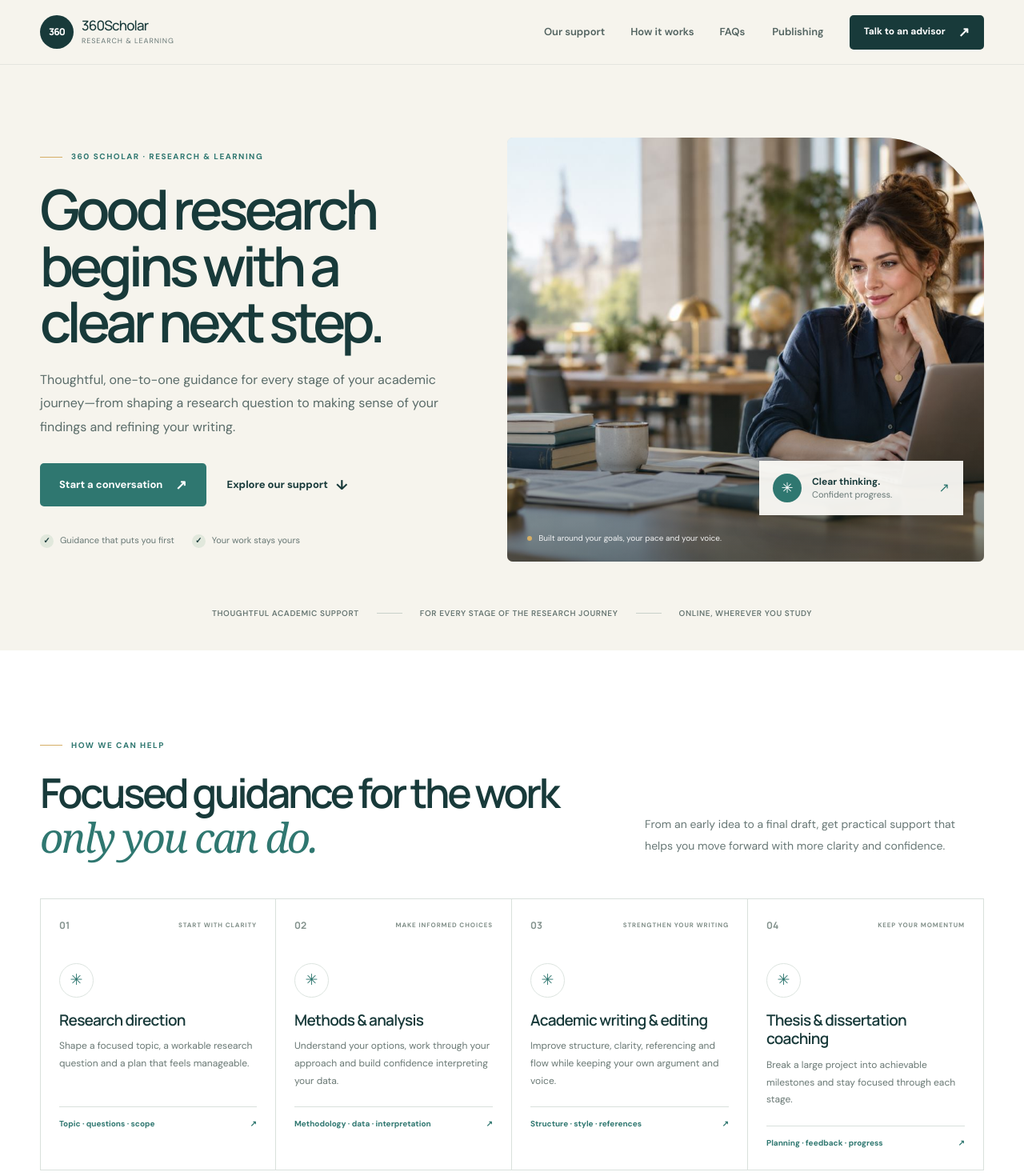
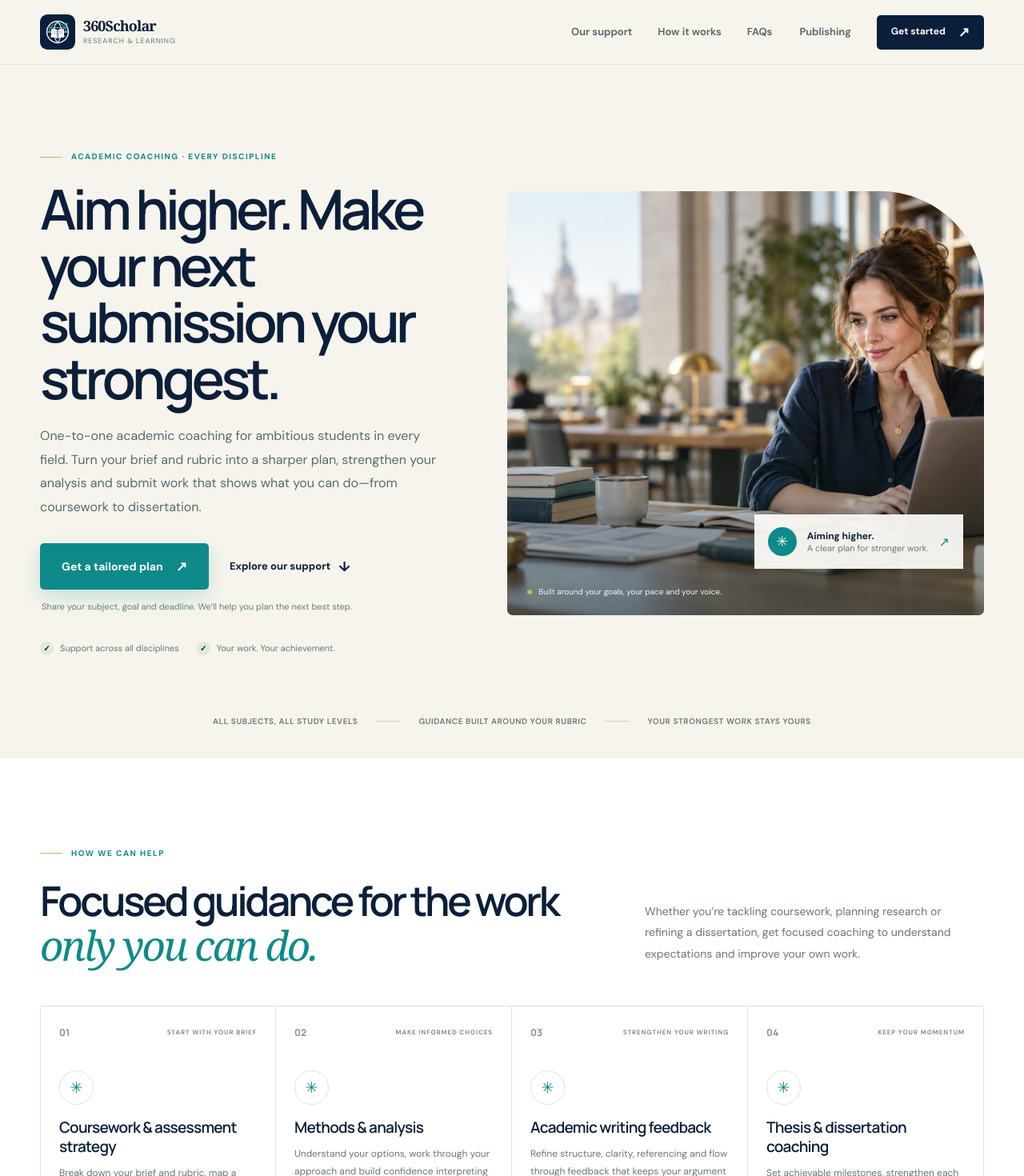
Before and after one commit to jayR3/360Scholar-research, a Next.js app: page / in a window 1280 px wide. Shown: the top 1470 px of the page at 80% size. Built offline with nearby package versions, Linux system fonts and the light colour scheme.

Commit message:
Align research site brand and CTA

```diff
--- a/app/globals.css
+++ b/app/globals.css
@@ -1,7 +1,7 @@
 :root {
-  --ink: #173a3a;
-  --brand: #183a3a;
-  --teal: #2f7770;
+  --ink: #0b1f3a;
+  --brand: #0b1f3a;
+  --teal: #0e8a8a;
   --accent: #d5ae66;
   --paper: #f6f4ed;
   --white: #fff;
@@ -39,10 +39,10 @@ button, a { -webkit-tap-highlight-color: transparent; }
 .site-header { position: sticky; top: 0; z-index: 50; background: rgba(246,244,237,.93); backdrop-filter: blur(16px); border-bottom: 1px solid rgba(23,58,58,.08); }
 .header-inner { min-height: 80px; display: flex; align-items: center; justify-content: space-between; gap: 30px; }
 .brand { display: inline-flex; align-items: center; gap: 10px; flex-shrink: 0; }
-.brand-mark { display: grid; place-items: center; width: 42px; height: 42px; color: var(--white); background: var(--brand); border-radius: 50%; font-family: var(--display); font-size: 12px; font-weight: 800; letter-spacing: -.07em; }
+.brand-mark { display: block; width: 44px; height: 44px; flex-shrink: 0; border-radius: 9px; object-fit: contain; }
 .brand-copy { display: grid; line-height: 1.1; }
-.brand-copy strong { color: var(--brand); font-family: var(--display); font-size: 17px; font-weight: 800; letter-spacing: -.05em; }
-.brand-copy strong span { font-weight: 500; }
+.brand-copy strong { color: var(--brand); font-family: var(--serif); font-size: 18px; font-weight: 700; letter-spacing: -.05em; }
+.brand-copy strong span { font-weight: 700; }
 .brand-copy small { margin-top: 5px; color: var(--muted); font-size: 9px; letter-spacing: .1em; text-transform: uppercase; }
 .primary-nav { display: flex; align-items: center; gap: 32px; font-size: 13px; font-weight: 600; }
 .primary-nav > a:not(.button) { color: #526360; transition: color .2s ease; }
@@ -52,11 +52,14 @@ button, a { -webkit-tap-highlight-color: transparent; }
 .button:hover { transform: translateY(-2px); }
 .button-small { min-height: 43px; padding-inline: 17px; font-size: 12px; }
 .button-dark { color: var(--white); background: var(--brand); }
-.button-dark:hover, .button-primary:hover { background: #245654; }
-.button-primary { color: var(--white); background: var(--teal); }
+.button-dark:hover { background: #173657; }
+.button-primary { color: var(--white); background: var(--teal); box-shadow: 0 9px 24px rgba(14,138,138,.2); }
+.button-primary:hover { background: #0b7377; box-shadow: 0 12px 28px rgba(14,138,138,.26); }
 .button-light { color: var(--brand); background: #f5f4ee; }
 .button-light:hover { background: #fff; }
 .button span, .text-link span, .footer-publishing span { font-size: 17px; line-height: 1; }
+.hero-actions .button-primary { min-height: 58px; padding-inline: 26px; font-size: 14px; }
+.hero-cta-hint { max-width: 450px; margin: 12px 0 0 2px; color: #6d7c7a; font-size: 11px; line-height: 1.7; }
 .menu-toggle { display: none; }
 
 .hero { padding-top: 74px; padding-bottom: 38px; overflow: hidden; }
@@ -153,7 +156,7 @@ h1 { max-width: 600px; margin-bottom: 22px; color: var(--brand); font-size: clam
 .faq-item[open] .faq-plus::after { transform: rotate(0); }
 .faq-item p { max-width: 620px; margin: -2px 38px 20px 0; color: #697874; font-size: 12px; line-height: 1.8; }
 
-.contact-section { color: var(--white); background: #204d49; }
+.contact-section { color: var(--white); background: var(--brand); }
 .contact-grid { display: grid; grid-template-columns: .9fr 1.1fr; align-items: start; gap: 100px; }
 .contact-copy { padding-top: 25px; }
 .contact-copy h2 { font-size: clamp(40px, 4.8vw, 60px); }
@@ -173,6 +176,7 @@ h1 { max-width: 600px; margin-bottom: 22px; color: var(--brand); font-size: clam
 .contact-form textarea { resize: vertical; }
 .contact-form .button-submit { justify-content: space-between; width: 100%; margin-top: 5px; }
 .form-status { margin: 0; color: #87938f; font-size: 10px; line-height: 1.6; }
+.form-status a { color: var(--teal); font-weight: 700; text-decoration: underline; text-underline-offset: 2px; }
 .form-status-warning { color: #925d25; }
 
 .site-footer { background: #f8f7f2; }
--- a/app/layout.tsx
+++ b/app/layout.tsx
@@ -25,7 +25,7 @@ export const metadata: Metadata = {
     title: siteContent.seo.title,
     description: siteContent.seo.description
   },
-  icons: { icon: "/favicon.svg" }
+  icons: { icon: "/360scholar-mark.svg" }
 };
 
 export default function RootLayout({ children }: Readonly<{ children: ReactNode }>) {
--- a/app/page.tsx
+++ b/app/page.tsx
@@ -22,6 +22,7 @@ export default function HomePage() {
                 <a className="button button-primary" href="#contact">{siteContent.hero.primaryCta} <span aria-hidden="true">↗</span></a>
                 <a className="text-link" href="#support">{siteContent.hero.secondaryCta} <span aria-hidden="true">↓</span></a>
               </div>
+              <p className="hero-cta-hint">{siteContent.hero.ctaHint}</p>
               <div className="hero-points" aria-label="Our principles">
                 <span><i aria-hidden="true">✓</i> {siteContent.hero.pointOne}</span>
                 <span><i aria-hidden="true">✓</i> {siteContent.hero.pointTwo}</span>
@@ -161,7 +162,7 @@ export default function HomePage() {
       <footer className="site-footer">
         <div className="container footer-main">
           <a className="brand brand-footer" href="#top" aria-label="360 Scholar Research & Learning home">
-            <span className="brand-mark" aria-hidden="true">360</span>
+            <Image src="/360scholar-mark.svg" alt="" width={38} height={38} className="brand-mark" />
             <span className="brand-copy"><strong><span>{siteContent.brand.first}</span><span>{siteContent.brand.second}</span></strong><small>{siteContent.brand.division}</small></span>
           </a>
           <p>{siteContent.footer.tagline}</p>
--- a/components/site-header.tsx
+++ b/components/site-header.tsx
@@ -1,5 +1,6 @@
 "use client";
 
+import Image from "next/image";
 import { useState } from "react";
 import { siteContent } from "../site-content";
 
@@ -10,7 +11,7 @@ export function SiteHeader() {
     <header className="site-header">
       <div className="container header-inner">
         <a className="brand" href="#top" aria-label="360 Scholar Research & Learning home">
-          <span className="brand-mark" aria-hidden="true">360</span>
+          <Image src="/360scholar-mark.svg" alt="" width={44} height={44} className="brand-mark" />
           <span className="brand-copy">
             <strong><span>{siteContent.brand.first}</span><span>{siteContent.brand.second}</span></strong>
             <small>{siteContent.brand.division}</small>
--- a/site-content.ts
+++ b/site-content.ts
@@ -4,9 +4,9 @@
  */
 export const siteContent = {
   seo: {
-    title: "Research & Learning Support | 360 Scholar",
+    title: "Academic Coaching for Ambitious Students | 360 Scholar",
     description:
-      "Thoughtful, one-to-one academic guidance for every stage of your research journey."
+      "One-to-one academic coaching, research guidance and focused feedback for students with ambitious goals across every discipline."
   },
   brand: {
     first: "360",
@@ -14,9 +14,9 @@ export const siteContent = {
     division: "Research & learning"
   },
   theme: {
-    ink: "#173a3a",
-    brand: "#183a3a",
-    teal: "#2f7770",
+    ink: "#0b1f3a",
+    brand: "#0b1f3a",
+    teal: "#0e8a8a",
     accent: "#d5ae66",
     paper: "#f6f4ed",
     white: "#ffffff"
@@ -34,35 +34,36 @@ export const siteContent = {
     approach: "How it works",
     faq: "FAQs",
     publishing: "Publishing",
-    cta: "Talk to an advisor"
+    cta: "Get started"
   },
   hero: {
-    kicker: "360 SCHOLAR · RESEARCH & LEARNING",
-    title: "Good research begins with a clear next step.",
+    kicker: "ACADEMIC COACHING · EVERY DISCIPLINE",
+    title: "Aim higher. Make your next submission your strongest.",
     description:
-      "Thoughtful, one-to-one guidance for every stage of your academic journey—from shaping a research question to making sense of your findings and refining your writing.",
-    primaryCta: "Start a conversation",
+      "One-to-one academic coaching for ambitious students in every field. Turn your brief and rubric into a sharper plan, strengthen your analysis and submit work that shows what you can do—from coursework to dissertation.",
+    primaryCta: "Get a tailored plan",
     secondaryCta: "Explore our support",
-    pointOne: "Guidance that puts you first",
-    pointTwo: "Your work stays yours",
-    noteTitle: "Clear thinking.",
-    noteSubtitle: "Confident progress.",
+    ctaHint: "Share your subject, goal and deadline. We’ll help you plan the next best step.",
+    pointOne: "Support across all disciplines",
+    pointTwo: "Your work. Your achievement.",
+    noteTitle: "Aiming higher.",
+    noteSubtitle: "A clear plan for stronger work.",
     imageCaption: "Built around your goals, your pace and your voice.",
     imageAlt:
       "A researcher working thoughtfully at a laptop in a bright university library",
-    bottomOne: "Thoughtful academic support",
-    bottomTwo: "For every stage of the research journey",
-    bottomThree: "Online, wherever you study"
+    bottomOne: "All subjects, all study levels",
+    bottomTwo: "Guidance built around your rubric",
+    bottomThree: "Your strongest work stays yours"
   },
   support: {
     kicker: "How we can help",
     title: "Focused guidance for the work",
     emphasis: "only you can do.",
     description:
-      "From an early idea to a final draft, get practical support that helps you move forward with more clarity and confidence.",
-    integrityTitle: "Your research. Your authorship.",
+      "Whether you’re tackling coursework, planning research or refining a dissertation, get focused coaching to understand expectations and improve your own work.",
+    integrityTitle: "Ambitious goals. Your authorship.",
     integrityDescription:
-      "We coach, guide and review; you remain the author of your ideas and assessed work.",
+      "We coach, guide and review; you remain the author of every idea and assessed submission.",
     integrityLink: "Our approach"
   },
   approach: {
@@ -113,10 +114,10 @@ export const siteContent = {
   },
   contact: {
     kicker: "Let's talk about your goals",
-    title: "One good conversation can change your direction.",
+    title: "A stronger result starts with a clearer next step.",
     description:
-      "Share a little about the stage you are at. We will help you identify the kind of support that could make a difference.",
-    promise: "No pressure. Just a clear next step.",
+      "Tell us your subject, goal and deadline. We’ll recommend focused coaching and feedback for your brief and rubric, whatever you’re studying.",
+    promise: "A clear plan. Your work stays yours.",
     email: "support@360scholar.org"
   },
   form: {
@@ -125,23 +126,24 @@ export const siteContent = {
     emailLabel: "Email address",
     emailPlaceholder: "you@example.com",
     supportLabel: "What would you like help with?",
-    supportPlaceholder: "Select an area",
+    supportPlaceholder: "Not sure yet",
     options: [
+      "Coursework & assessment planning",
       "Research planning",
       "Methods or data analysis",
-      "Writing or editing guidance",
-      "Thesis or dissertation coaching",
-      "Something else"
+      "Academic writing feedback",
+      "Thesis or dissertation coaching"
     ],
     messageLabel: "A little more about your goals",
     optionalLabel: "(optional)",
     messagePlaceholder: "What would you like to make progress on?",
-    submit: "Send your enquiry",
+    submit: "Get my tailored plan",
     privacyNote:
-      "Your email app will open with your enquiry ready to send. This preview does not store form data."
+      "This opens your email app with your enquiry ready to send. The site does not store your details.",
+    directEmailLabel: "Prefer email? Write to us directly."
   },
   footer: {
-    tagline: "Thoughtful guidance for the next generation of research.",
+    tagline: "Ambitious goals. Clearer next steps.",
     publishingLink: "Explore scholarly publishing",
     copyright: "360 Scholar. All rights reserved.",
     note: "Research support that keeps your voice at the centre."
@@ -149,11 +151,11 @@ export const siteContent = {
   services: [
     {
       number: "01",
-      tag: "START WITH CLARITY",
-      title: "Research direction",
+      tag: "START WITH YOUR BRIEF",
+      title: "Coursework & assessment strategy",
       description:
-        "Shape a focused topic, a workable research question and a plan that feels manageable.",
-      detail: "Topic · questions · scope"
+        "Break down your brief and rubric, map a clear approach and focus your effort on the strongest parts of your argument.",
+      detail: "Brief · criteria · plan"
     },
     {
       number: "02",
@@ -166,9 +168,9 @@ export const siteContent = {
     {
       number: "03",
       tag: "STRENGTHEN YOUR WRITING",
-      title: "Academic writing & editing",
+      title: "Academic writing feedback",
       description:
-        "Improve structure, clarity, referencing and flow while keeping your own argument and voice.",
+        "Refine structure, clarity, referencing and flow through feedback that keeps your argument and voice your own.",
       detail: "Structure · style · references"
     },
     {
@@ -176,8 +178,8 @@ export const siteContent = {
       tag: "KEEP YOUR MOMENTUM",
       title: "Thesis & dissertation coaching",
       description:
-        "Break a large project into achievable milestones and stay focused through each stage.",
-      detail: "Planning · feedback · progress"
+        "Set achievable milestones, strengthen each chapter and build confidence from proposal to final draft—all while you remain the author.",
+      detail: "Planning · chapter feedback · progress"
     }
   ],
   steps: [
```
Also changed, not shown: components/enquiry-form.tsx (+10 -4 lines), public/360scholar-mark.svg (added).
